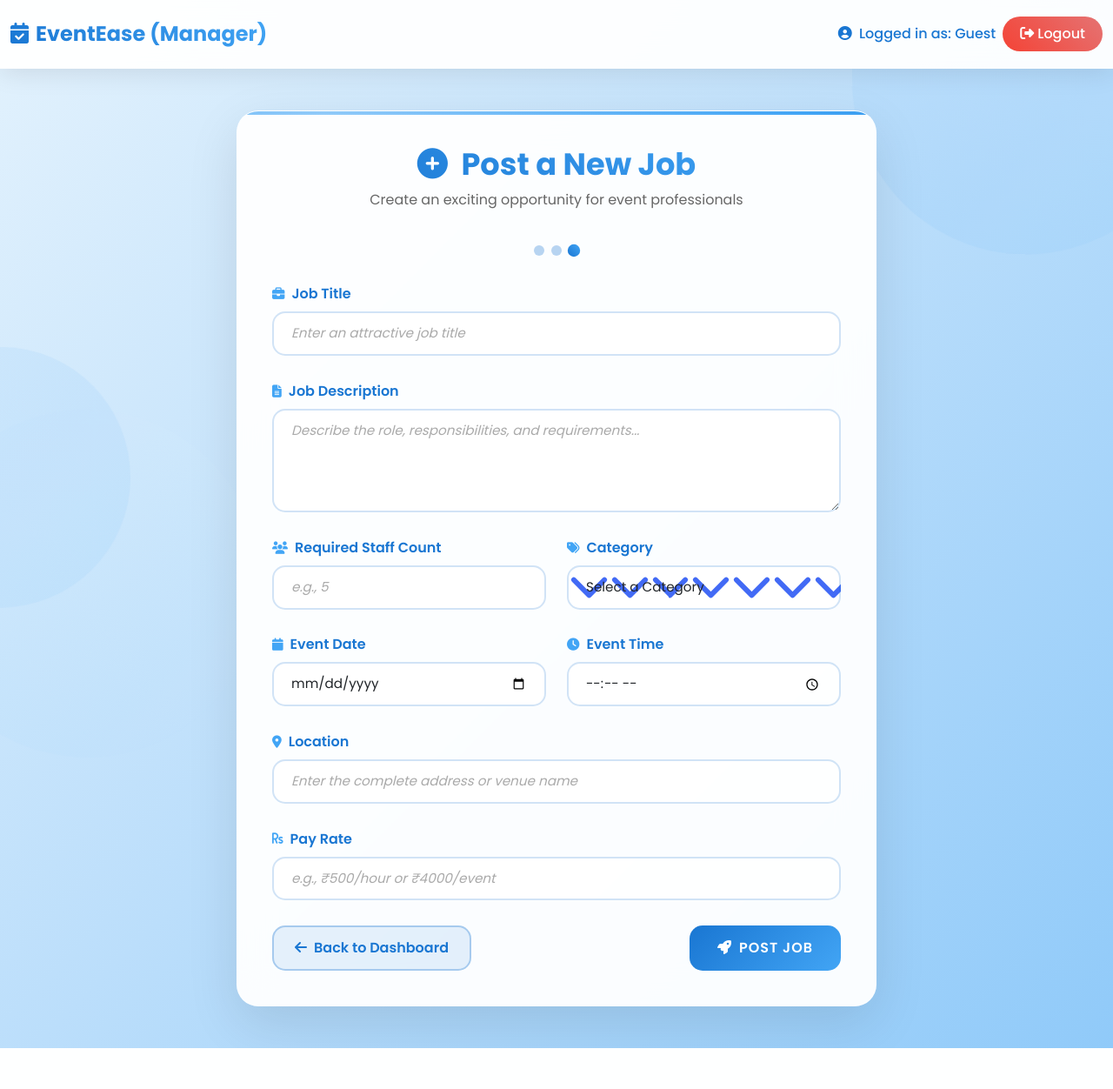
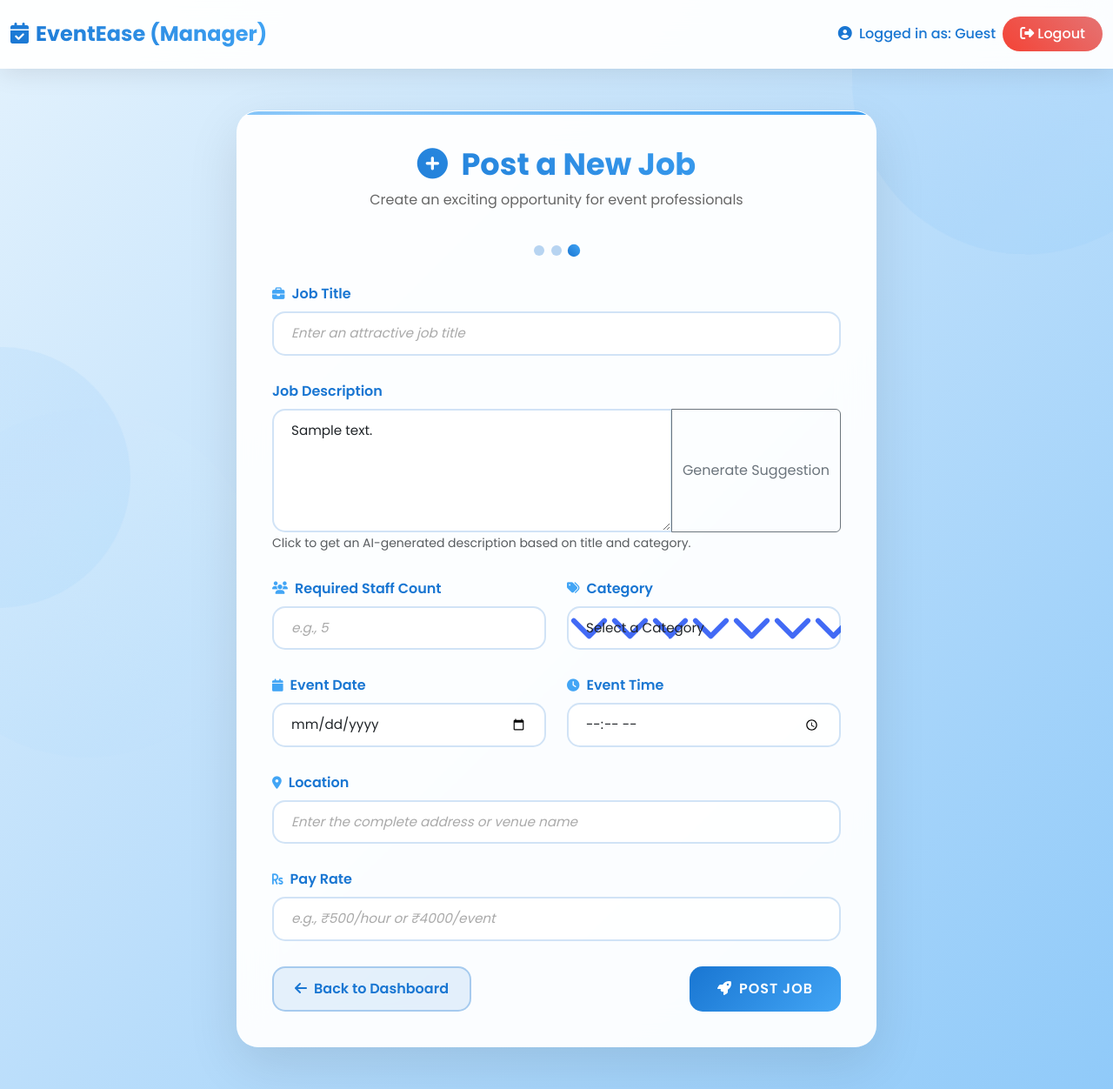
Before and after one commit to Delfi2007/eventease, a Flask app: template templates/post_job.html in a window 1280 px wide. Shown: the whole page at 87% size. Before the commit the page ends 1205 px from the top, so only its background shows below. Run offline with Flask 3, Linux system fonts and the light colour scheme; the template is opened without the code that fills it: most values are stand-ins (such as "Sample title", 1, 10 or a date in 2020).

Commit message:
added gemini ai for description generation

```diff
--- a/app.py
+++ b/app.py
@@ -1,7 +1,12 @@
-from flask import Flask, render_template, request, redirect, url_for, flash, session
+from flask import Flask, jsonify, render_template, request, redirect, url_for, flash, session
 import os
 import firebase_admin
 from firebase_admin import credentials, auth, firestore
+from dotenv import load_dotenv
+import google.generativeai as genai
+
+# Load environment variables from .env file
+load_dotenv()
 
 # --- Firebase Initialization ---
 try:
@@ -19,7 +24,17 @@
 # IMPORTANT: Change this for production! Use a strong, random key.
 app.secret_key = 'your_super_secret_key_here' # For example: os.urandom(24)
 
-
+# Configure Gemini API
+try:
+    gemini_api_key = os.getenv("GEMINI_API_KEY")
+    if not gemini_api_key:
+        raise ValueError("GEMINI_API_KEY not found in environment variables. Please set it in your .env file.")
+    genai.configure(api_key=gemini_api_key)
+    gemini_model = genai.GenerativeModel('models/gemini-2.0-flash') # This line still needs to be adjusted later
+    print("Gemini AI initialized successfully.")
+except Exception as e:
+    print(f"Error initializing Gemini AI: {e}")
+    gemini_model = None
 # --- Common Authentication Functions ---
 def register_user(email, password, user_type):
     try:
@@ -233,6 +248,34 @@
         else:
             return redirect(url_for('manager_my_jobs'))
 
+@app.route('/manager/generate_job_description', methods=['POST'])
+def generate_job_description():
+    if 'user_id' not in session or session.get('user_type') != 'manager':
+        return jsonify({'error': 'Unauthorized'}), 401
+
+    job_title = request.json.get('job_title')
+    category = request.json.get('category')
+
+    if not job_title or not category:
+        return jsonify({'error': 'Job title and category are required.'}), 400
+
+    if not gemini_model: # Check if Gemini was initialized
+        return jsonify({'error': 'Gemini AI not available. Please check server logs.'}), 500
+
+    try:
+        prompt = f"Write a brief (2-3 sentences), engaging, professional job description for a '{category}' position titled '{job_title}'. Focus on attracting suitable candidates."
+
+        # Using generate_content for the actual API call
+        response = gemini_model.generate_content(prompt)
+
+        # Access the text from the response
+        generated_text = response.text
+
+        return jsonify({'description': generated_text})
+    except Exception as e:
+        print(f"Error generating description with Gemini AI: {e}")
+        return jsonify({'error': f'Failed to generate description: {e}'}), 500
+
 # --- Worker Routes ---
 @app.route('/worker_login_register', methods=['GET', 'POST'])
 def worker_login_register():
--- a/templates/post_job.html
+++ b/templates/post_job.html
@@ -494,12 +494,12 @@
                             </div>
 
                             <div class="form-group">
-                                <label for="description" class="form-label">
-                                    <i class="fas fa-file-alt input-icon"></i>
-                                    Job Description
-                                </label>
-                                <textarea class="form-control" id="description" name="description" rows="4"
-                                          placeholder="Describe the role, responsibilities, and requirements..." required></textarea>
+                                <label for="description" class="form-label">Job Description</label>
+                                <div class="input-group">
+                                    <textarea class="form-control" id="description" name="description" rows="5" required>{{ description }}</textarea>
+                                    <button type="button" class="btn btn-outline-secondary" id="generateDescriptionBtn">Generate Suggestion</button>
+                                </div>
+                                <small class="form-text text-muted">Click to get an AI-generated description based on title and category.</small>
                             </div>
 
                             <div class="form-row">
@@ -632,6 +632,44 @@
                 this.style.height = this.scrollHeight + 'px';
             });
         });
+
+        document.getElementById('generateDescriptionBtn').addEventListener('click', async function() {
+        const jobTitle = document.getElementById('job_title').value;
+        const category = document.getElementById('category').value;
+        const descriptionField = document.getElementById('description');
+
+        if (!jobTitle || !category) {
+            alert('Please enter a Job Title and select a Category before generating a description.');
+            return;
+        }
+
+        this.disabled = true; // Disable button while fetching
+        this.textContent = 'Generating...'; // Change button text
+
+        try {
+            const response = await fetch('{{ url_for("generate_job_description") }}', {
+                method: 'POST',
+                headers: {
+                    'Content-Type': 'application/json'
+                },
+                body: JSON.stringify({ job_title: jobTitle, category: category })
+            });
+
+            const data = await response.json();
+
+            if (response.ok) {
+                descriptionField.value = data.description;
+            } else {
+                alert('Error generating description: ' + data.error);
+            }
+        } catch (error) {
+            console.error('Fetch error:', error);
+            alert('An error occurred while connecting to the AI service.');
+        } finally {
+            this.disabled = false; // Re-enable button
+            this.textContent = 'Generate Suggestion'; // Restore button text
+        }
+    });
     </script>
 </body>
 </html>
```
